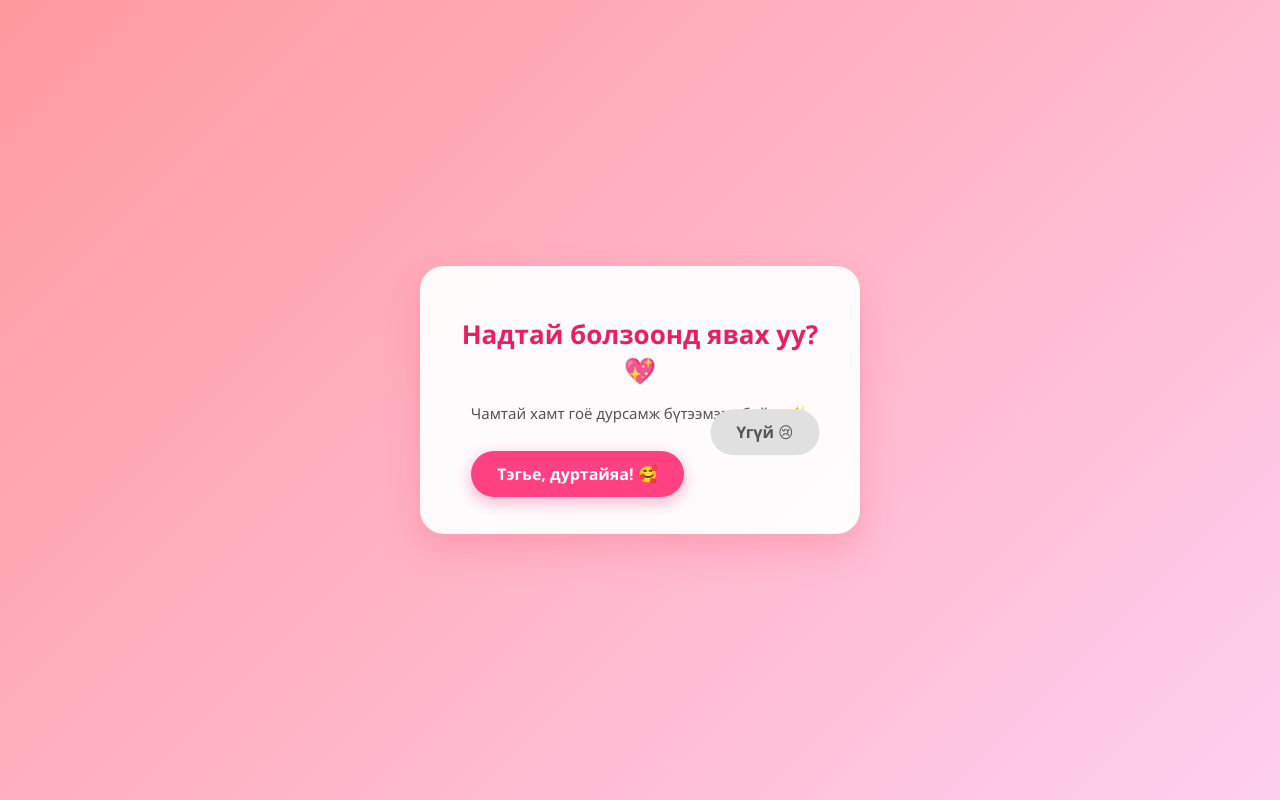
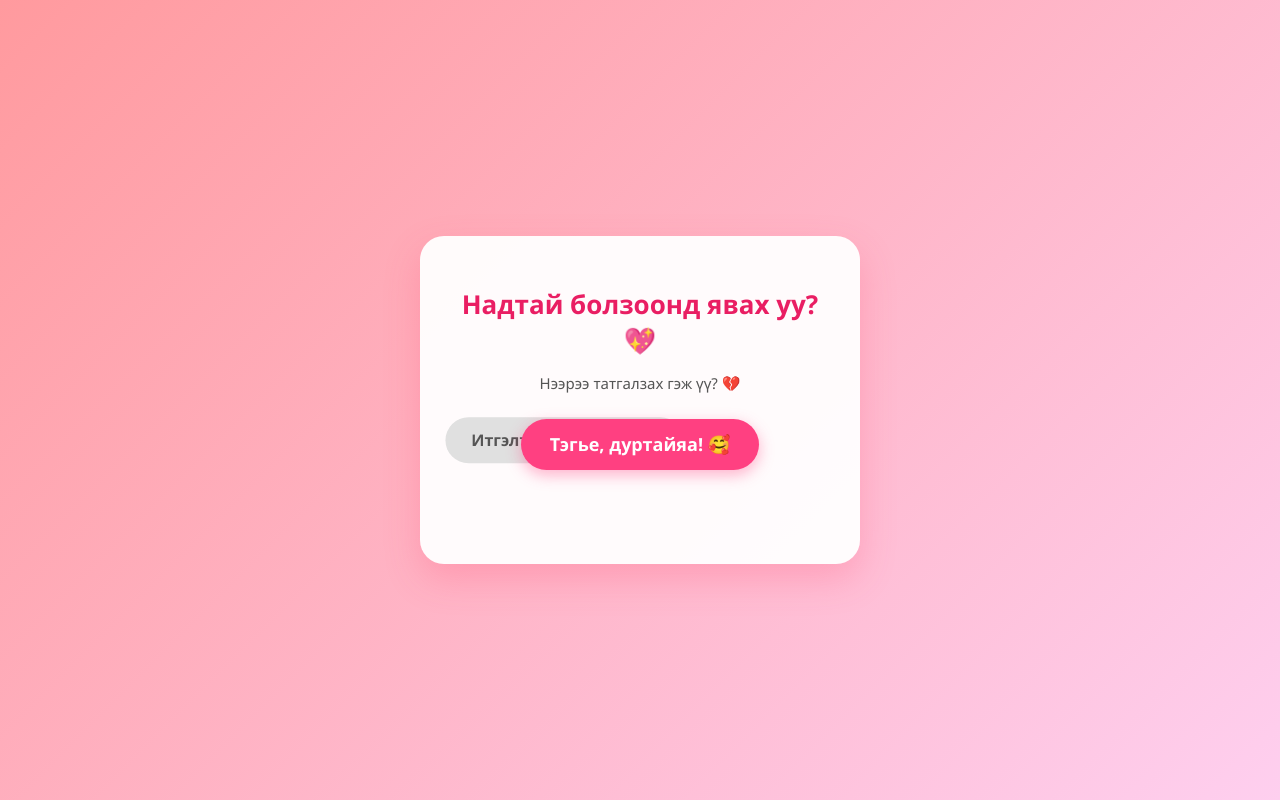
Before and after one commit to fragboy-tech/for-you, a plain HTML site: page index.html in a window 1280 px wide. Both pictures are taken after a click on the button "Үгүй 😢". Drawn offline with Linux system fonts and the light colour scheme.

Commit message:
Enhance styles and update button functionality

```diff
--- a/index.html
+++ b/index.html
@@ -14,6 +14,7 @@
       align-items: center;
       background: linear-gradient(135deg, #ff9a9e 0%, #fecfef 100%);
       padding: 20px;
+      overflow-x: hidden;
     }
     .card {
       background: rgba(255, 255, 255, 0.95);
@@ -24,15 +25,16 @@
       width: 100%;
       text-align: center;
     }
-    h1 { color: #e91e63; font-size: 26px; margin-bottom: 10px; }
-    p.subtitle { color: #555; font-size: 15px; margin-bottom: 24px; }
+    h1 { color: #e91e63; font-size: 26px; margin-bottom: 10px; transition: all 0.2s; }
+    p.subtitle { color: #555; font-size: 15px; margin-bottom: 24px; min-height: 22px; }
     .btn-group {
       display: flex;
       justify-content: center;
       gap: 16px;
       position: relative;
-      height: 55px;
+      min-height: 60px;
       align-items: center;
+      flex-wrap: wrap;
     }
     button {
       padding: 12px 26px;
@@ -41,18 +43,20 @@
       border: none;
       border-radius: 50px;
       cursor: pointer;
-      transition: transform 0.2s, box-shadow 0.2s;
+      transition: transform 0.2s, box-shadow 0.2s, font-size 0.2s, padding 0.2s;
     }
     .btn-yes {
       background: #ff4081;
       color: white;
       box-shadow: 0 5px 15px rgba(255, 64, 129, 0.4);
+      z-index: 2;
     }
     .btn-yes:hover { transform: scale(1.06); }
     .btn-no {
       background: #e0e0e0;
       color: #555;
       position: relative;
+      z-index: 1;
     }
     .hidden { display: none; }
     .form-section { text-align: left; margin-top: 10px; }
@@ -88,10 +92,10 @@
   <div class="card">
     <!-- 1-р хэсэг: Урилга -->
     <div id="invite-screen">
-      <h1>Надтай болзоонд явах уу? 💖</h1>
-      <p class="subtitle">Чамтай хамт гоё дурсамж бүтээмээр байна ✨</p>
+      <h1 id="mainTitle">Надтай болзоонд явах уу? 💖</h1>
+      <p class="subtitle" id="subTitle">Чамтай хамт гоё дурсамж бүтээмээр байна ✨</p>
       <div class="btn-group">
-        <button class="btn-yes" onclick="showForm()">Тэгье, дуртайяа! 🥰</button>
+        <button class="btn-yes" id="yesBtn" onclick="showForm()">Тэгье, дуртайяа! 🥰</button>
         <button class="btn-no" id="noBtn" onmouseover="moveNo()" onclick="moveNo()">Үгүй 😢</button>
       </div>
     </div>
@@ -137,11 +141,50 @@
   </div>
 
   <script>
+    let noCount = 0;
+
+    const noMessages = [
+      "Итгэлтэй байна уу? 🥺",
+      "Дахиад нэг бодоод үз дээ 🙏",
+      "Арай ч үгүй байлгүй дээ 😭",
+      "Гоё болзоо болно оо ✨",
+      "Тэгье гээд дарчих л даа 🥹",
+      "Би чамайг гомдоохгүй ээ 💖",
+      "Сүүлийн боломж шүү! 😂",
+      "За за, өөр сонголт байхгүй дээ 🥰"
+    ];
+
+    const subMessages = [
+      "Нээрээ татгалзах гэж үү? 💔",
+      "Амттай хоол авч өгнө шүү 🍝",
+      "Хамгийн гоё цагийг хамт өнгөрүүлье 🌹",
+      "Үгүй гэдэг товч эвдэрчихсэн юм шиг байна 😆",
+      "Улаан товч нь илүү гоё харагдахгүй байна уу? 👉👈"
+    ];
+
     function moveNo() {
-      const btn = document.getElementById('noBtn');
+      const noBtn = document.getElementById('noBtn');
+      const yesBtn = document.getElementById('yesBtn');
+      const subTitle = document.getElementById('subTitle');
+
+      // Товчны үгийг солих
+      noBtn.textContent = noMessages[noCount % noMessages.length];
+
+      // Дээд талын тайлбар үгийг солих
+      subTitle.textContent = subMessages[noCount % subMessages.length];
+
+      // "Үгүй" товчийг зугтаалгах
       const x = Math.random() * 180 - 90;
       const y = Math.random() * 140 - 70;
-      btn.style.transform = `translate(${x}px, ${y}px)`;
+      noBtn.style.transform = `translate(${x}px, ${y}px)`;
+
+      // "Тэгье" товчийг аажмаар томруулах
+      noCount++;
+      const newFontSize = Math.min(16 + noCount * 2, 28);
+      const newPadY = Math.min(12 + noCount * 1.5, 22);
+      const newPadX = Math.min(26 + noCount * 3, 44);
+      yesBtn.style.fontSize = `${newFontSize}px`;
+      yesBtn.style.padding = `${newPadY}px ${newPadX}px`;
     }
 
     function showForm() {
```
